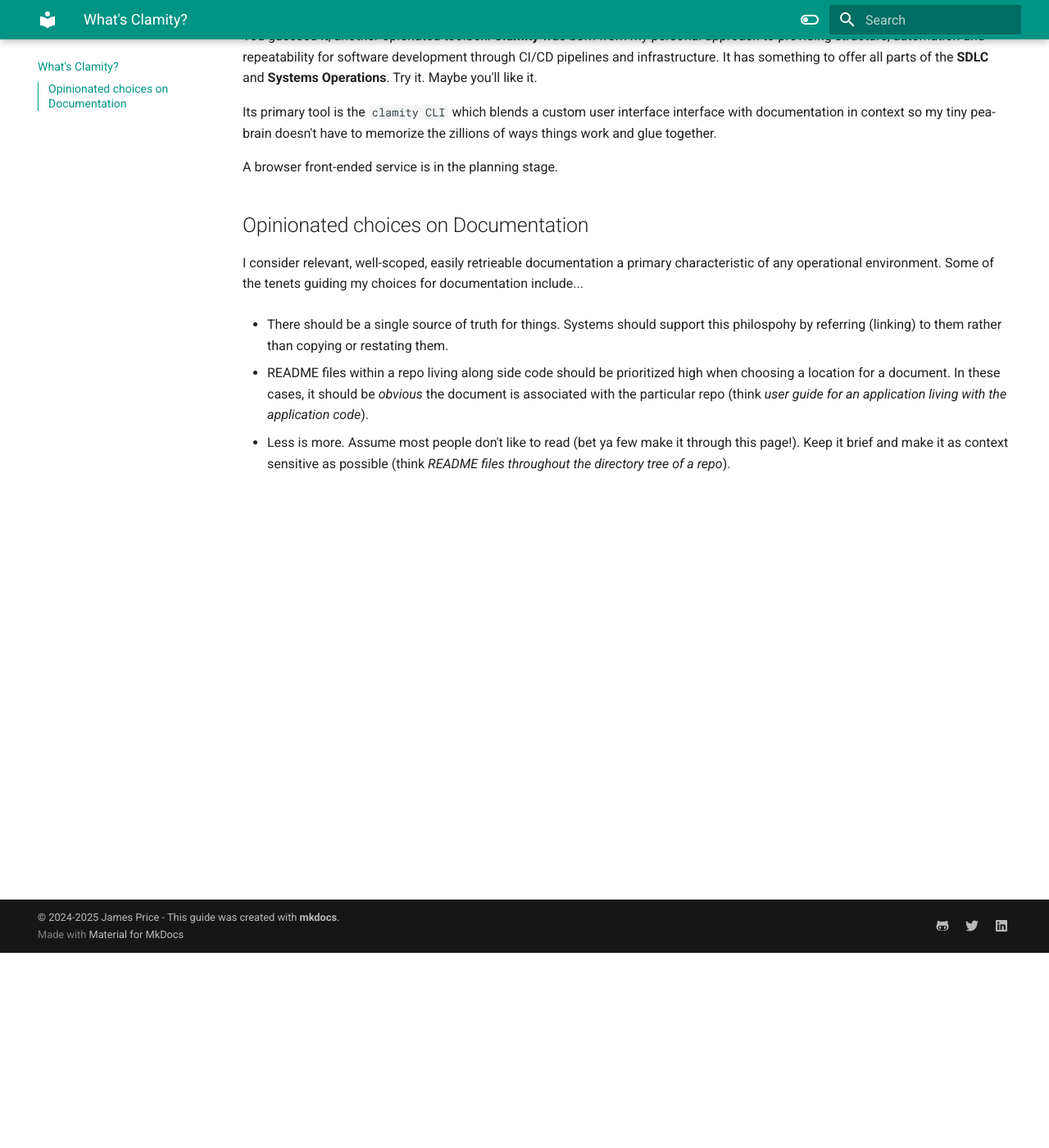
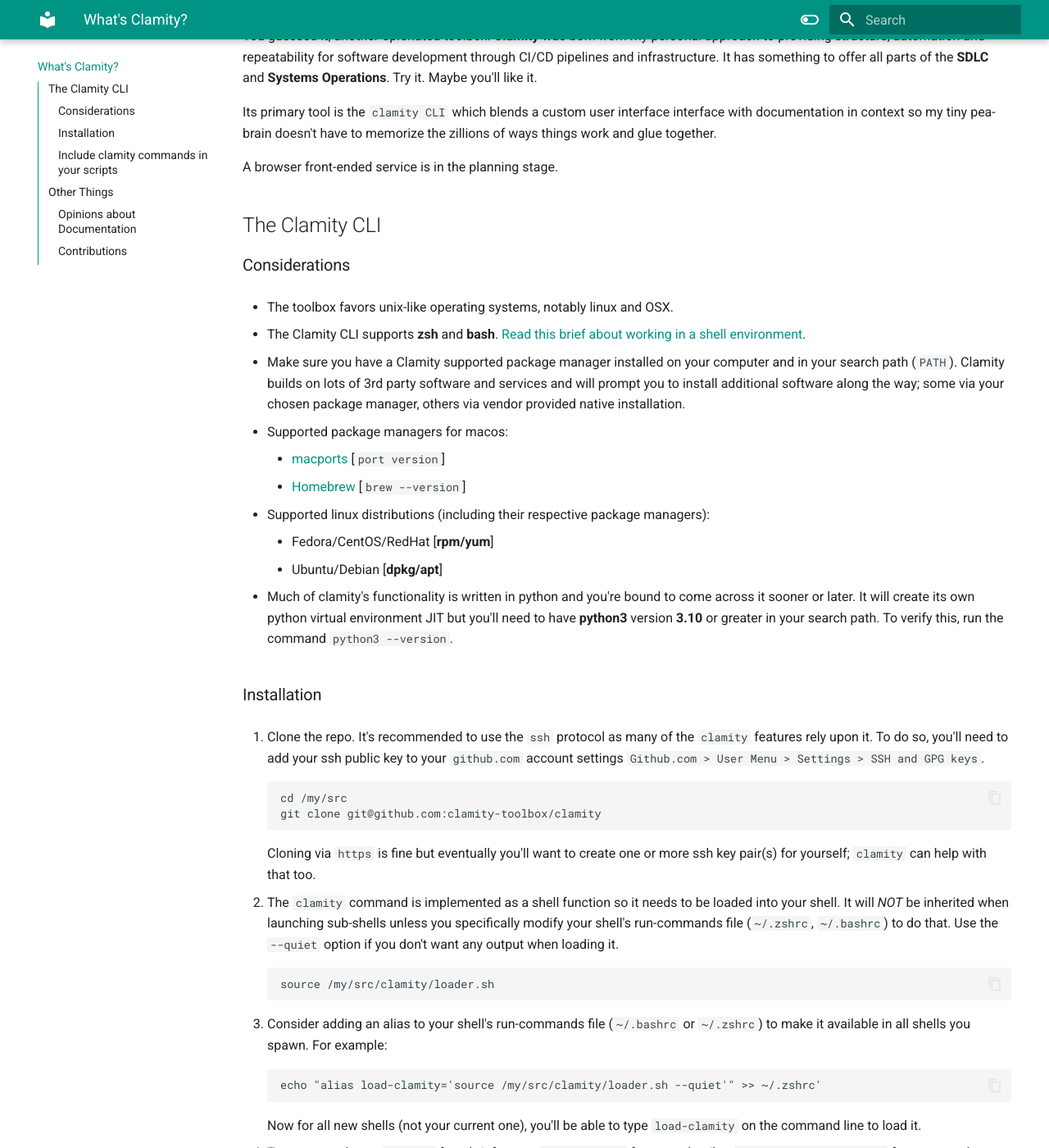
Before and after one commit to clamity-toolbox/clamity-guide, an MkDocs documentation site: the page built from docs/index.md, in a window 1280 px wide and 1400 px high, scrolled down 238 px. Shown: the whole window at 82% size. Built offline with MkDocs 1.6.1 and Material for MkDocs 9.7.7, drawn with Linux system fonts in a browser that asks for light colours; some of the changed text lies outside the part shown.

Commit message:
Relocate readme docs from 'clamity' repo

````diff
--- a/docs/index.md
+++ b/docs/index.md
@@ -14,21 +14,126 @@
 
 A browser front-ended service is in the planning stage.
 
-## Opinionated choices on Documentation
+## The Clamity CLI
 
-I consider relevant, well-scoped, easily retrieable documentation a primary
+### Considerations
+
+- The toolbox favors unix-like operating systems, notably linux and OSX.
+
+- The Clamity CLI supports **zsh** and **bash**. [Read this brief about working
+  in a shell environment](docs/shell-environment.md).
+
+- Make sure you have a Clamity supported package manager installed on your
+  computer and in your search path (`PATH`). Clamity builds on lots of 3rd party
+  software and services and will prompt you to install additional software along
+  the way; some via your chosen package manager, others via vendor provided
+  native installation.
+
+  - Supported package managers for macos:
+    - [macports](https://macports.org) [`port version`]
+    - [Homebrew](https://brew.sh) [`brew --version`]
+
+  - Supported linux distributions (including their respective package managers):
+    - Fedora/CentOS/RedHat [**rpm/yum**]
+    - Ubuntu/Debian [**dpkg/apt**]
+
+- Much of clamity's functionality is written in python and you're bound to come
+  across it sooner or later. It will create its own python virtual environment
+  JIT but you'll need to have **python3** version **3.10** or greater in your
+  search path. To verify this, run the command `python3 --version`.
+
+### Installation
+
+1. Clone the repo. It's recommended to use the `ssh` protocol as many of the
+   `clamity` features rely upon it. To do so, you'll need to add your ssh public
+   key to your `github.com` account settings `Github.com > User Menu > Settings > SSH and GPG keys`.
+   ```
+   cd /my/src
+   git clone git@github.com:clamity-toolbox/clamity
+   ```
+   Cloning via `https` is fine but eventually you'll want to create one or more
+   ssh key pair(s) for yourself; `clamity` can help with that too.
+
+1. The `clamity` command is implemented as a shell function so it needs to be
+   loaded into your shell. It will _NOT_ be inherited when launching sub-shells
+   unless you specifically modify your shell's run-commands file (`~/.zshrc`,
+   `~/.bashrc`) to do that. Use the `--quiet` option if you don't want any
+   output when loading it.
+   ```
+   source /my/src/clamity/loader.sh
+   ```
+
+1. Consider adding an alias to your shell's run-commands file (`~/.bashrc` or
+   `~/.zshrc`) to make it available in all shells you spawn. For example:
+   ```
+   echo "alias load-clamity='source /my/src/clamity/loader.sh --quiet'" >> ~/.zshrc'
+   ```
+   Now for all new shells (not your current one), you'll be able to type
+   `load-clamity` on the command line to load it.
+
+1. To get started, type `clamity` for a brief usage, `clamity help` for more
+   detail or `clamity <command> help` for command-specific info.
+   ```
+   % clamity
+   USAGE
+
+   	clamity help
+   	clamity { command [sub-command] [options] [[--] positional args]
+
+   CLAMITY ACTIONS
+
+   	aws - provides exteneded capabilities to the aws command line utility
+   	config - manage clamity configuration settings
+   	context - manage contexts
+   	env - mutate the shell's environment in useful ways
+   	help - clamity man page
+   	os - OS configuration management (includes package manager)
+   	py - use the clamity python environment (clam-py)
+   	secrets - secrets store operations
+   	selfupdate - update clamity and OS packages
+   	tfm - provides exteneded capabilities to terraform
+
+   %
+   ```
+
+### Include clamity commands in your scripts
+
+If you want to use `clamity` commands in your scripts or programs, use the
+`$CLAMITY_ROOT/bin/run-clamity` command. It has the same usage as the `clamity`
+shell function. Note that any sub-commaands which mutate the shell's environment
+won't survive the command's execution.
+
+
+## Other Things
+
+### Opinions about Documentation
+
+I consider relevant, well-scoped, easily retrieved documentation a primary
 characteristic of any operational environment. Some of the tenets guiding my
-choices for documentation include...
+choices follow.
 
 - There should be a single source of truth for things. Systems should support
   this philospohy by referring (linking) to them rather than copying or
   restating them.
 
-- README files within a repo living along side code should be prioritized high
+- Favor context sensitive documentation intermixed with the command interpreter
+  for choosing the source of truth. If I'm using the `clamity secrets` command,
+  then `clamity secrets help` should have everything I need to complete my
+  mission.
+
+- README files living along side code in the repo should be prioritized high
   when choosing a location for a document. In these cases, it should be
   _obvious_ the document is associated with the particular repo (think _user
-  guide for an application living with the application code_).
+  guide for an application living with the application code_). We live in a
+  repo-centric world.
 
 - Less is more. Assume most people don't like to read (bet ya few make it
   through this page!). Keep it brief and make it as context sensitive as
   possible (think _README files throughout the directory tree of a repo_).
+
+### Contributions
+
+Contributions are welcome with the expectation that you're consistent with the
+practices and structure of the toolkit (and please be using it before you
+request a change to improve it). Create your fork and submit PR's as desired.
+And thanks for helping out!
````
Also changed, not shown: README.md (+13 -2 lines), docs/quickstart.md (deleted, +0 -68 lines), docs/topics/shell-usage.md (added, +102 -0 lines), 2 other files.
